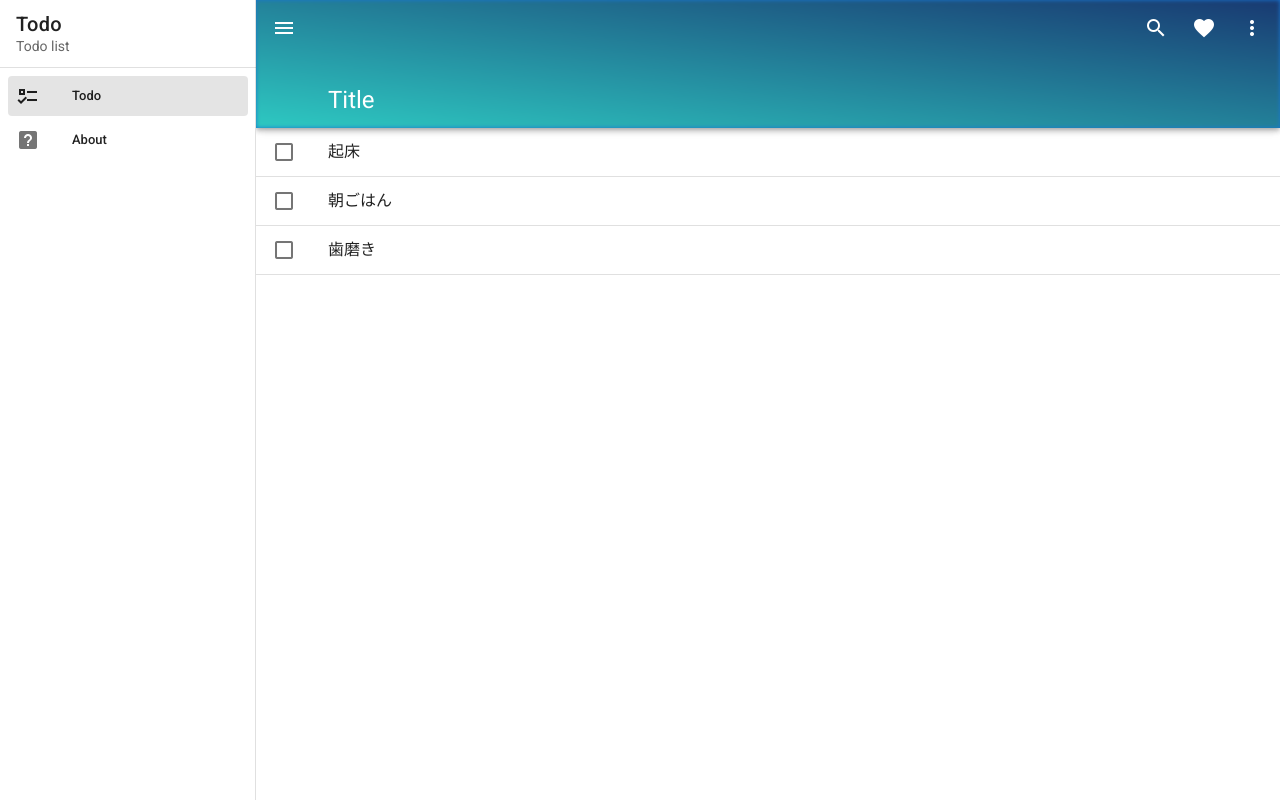
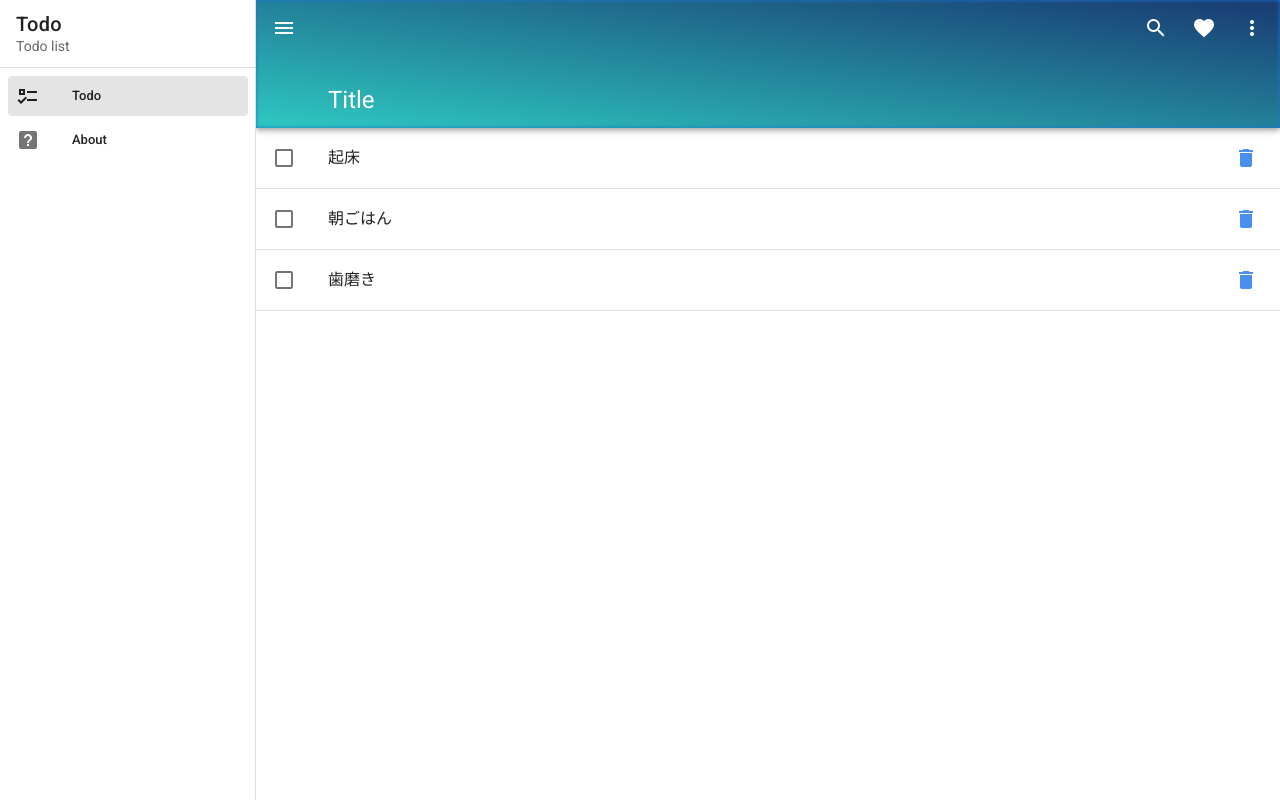
Before and after one commit to AI1411/vuetify-todo, a Vue app: page / in a window 1280 px wide. Built offline with nearby package versions, Linux system fonts and the light colour scheme.

Commit message:
implement delete tasks

```diff
--- a/src/views/Todo.vue
+++ b/src/views/Todo.vue
@@ -21,9 +21,18 @@
 
             <v-list-item-content>
               <v-list-item-title
-              :class="{ 'text-decoration-line-through': task.done }"
-              >{{ task.title }}</v-list-item-title>
+                  :class="{ 'text-decoration-line-through': task.done }"
+              >{{ task.title }}
+              </v-list-item-title>
             </v-list-item-content>
+            <v-list-item-action>
+              <v-btn
+                  icon
+                  @click="deleteTask(task.id)"
+              >
+                <v-icon color="primary lighten-1">mdi-delete</v-icon>
+              </v-btn>
+            </v-list-item-action>
           </template>
         </v-list-item>
         <v-divider></v-divider>
@@ -61,6 +70,9 @@ export default {
     doneTask(id) {
       let task = this.tasks.filter(task => task.id === id)[0];
       task.done = !task.done;
+    },
+    deleteTask(id) {
+      this.tasks = this.tasks.filter(task => task.id !== id);
     }
   }
 }
```
